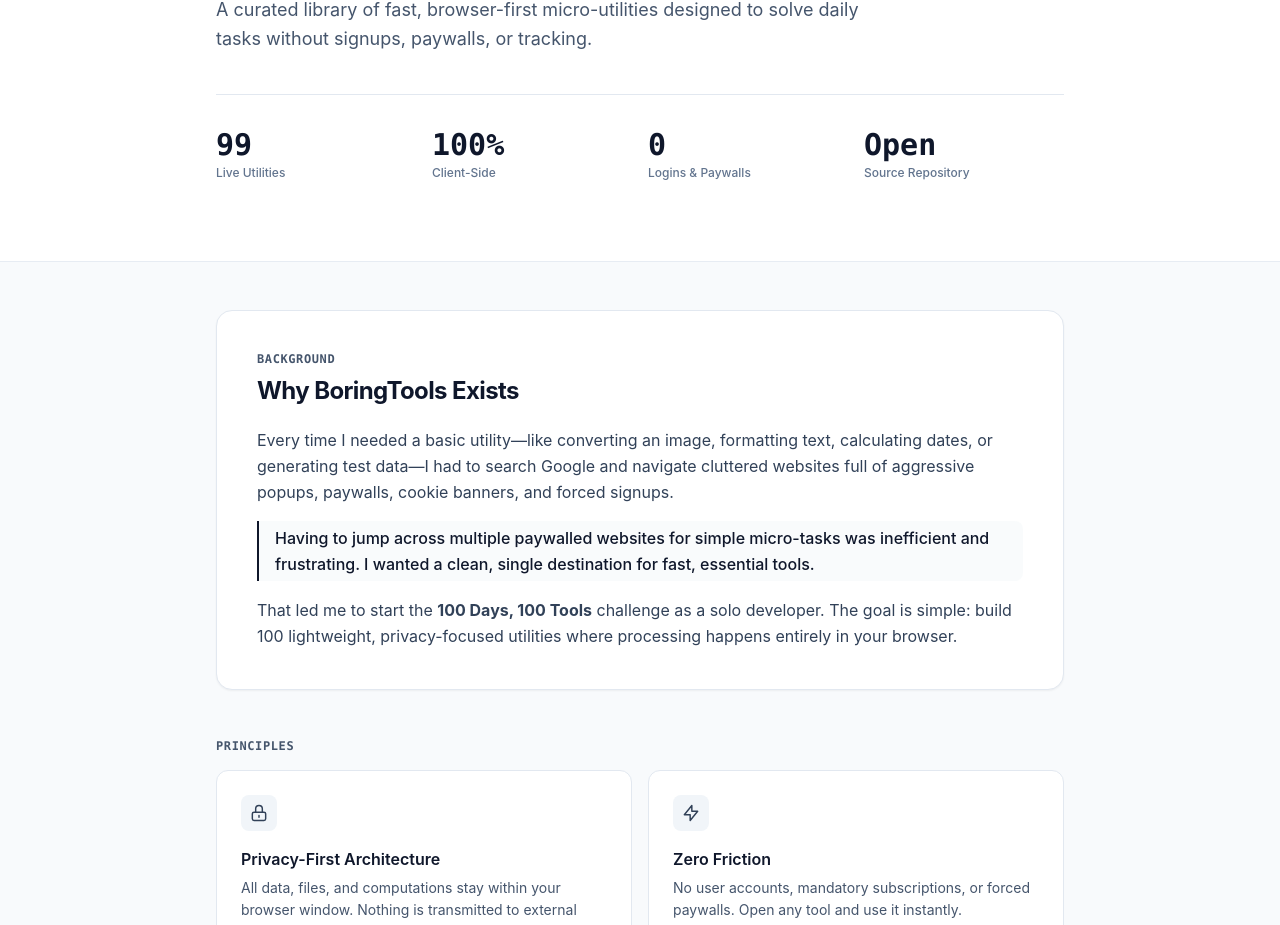
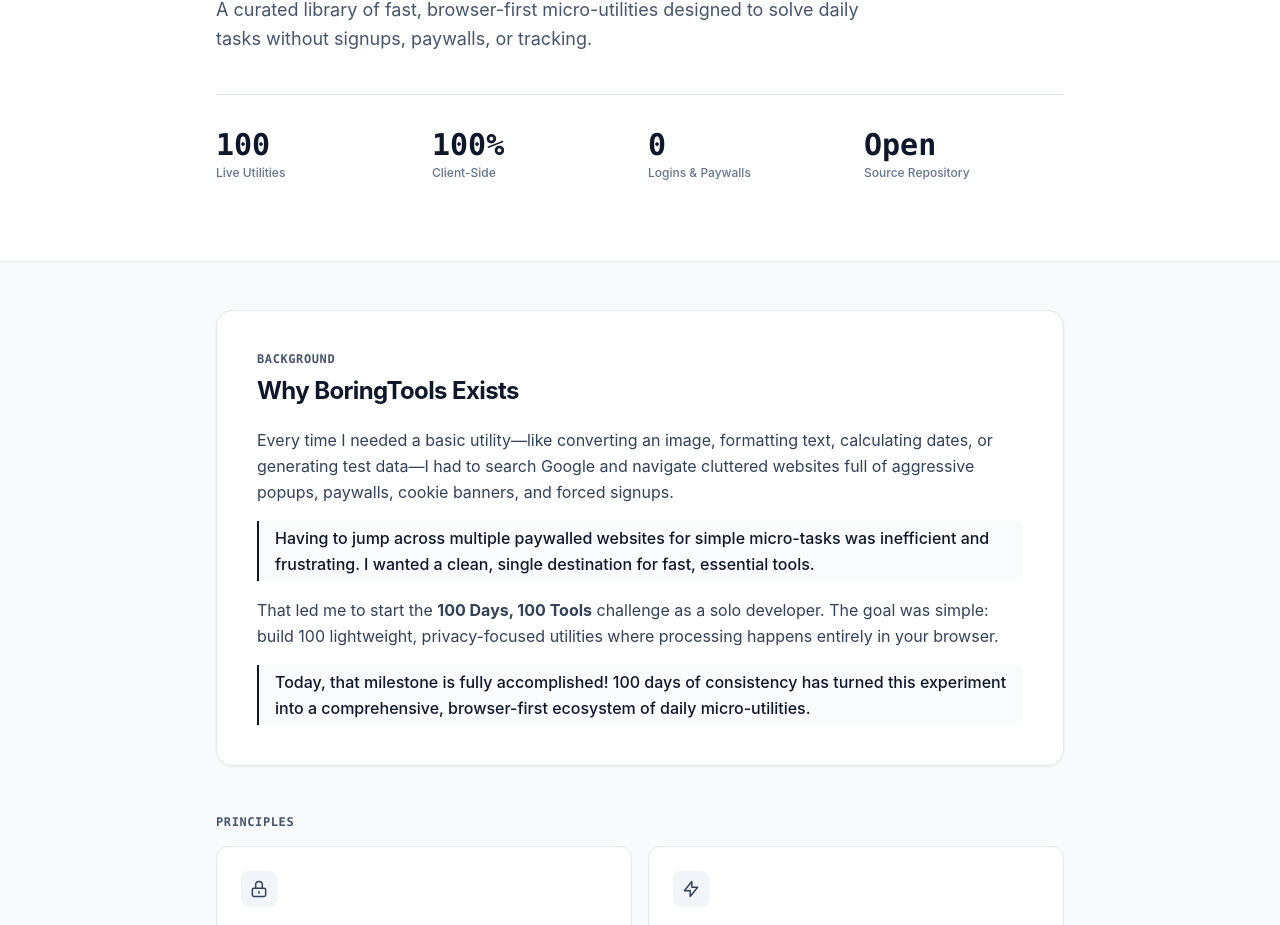
Before and after one commit to ius-sharma/boring-tools, a Next.js app: page /about in a window 1280 px wide. Shown: the part 277-1202 px from the top of the page. Built offline with nearby package versions, Linux system fonts and the light colour scheme.

Commit message:
Updated About Me

```diff
--- a/app/about/AboutClient.jsx
+++ b/app/about/AboutClient.jsx
@@ -43,7 +43,7 @@ export default function AboutClient() {
           {/* Minimal Metrics Grid */}
           <div className="mt-10 grid grid-cols-2 sm:grid-cols-4 gap-4 border-t border-slate-200 pt-8">
             <div>
-              <p className="text-2xl sm:text-3xl font-semibold font-mono text-slate-900">99</p>
+              <p className="text-2xl sm:text-3xl font-semibold font-mono text-slate-900">100</p>
               <p className="text-xs text-slate-500 font-medium mt-0.5">Live Utilities</p>
             </div>
             <div>
@@ -78,7 +78,10 @@ export default function AboutClient() {
               Having to jump across multiple paywalled websites for simple micro-tasks was inefficient and frustrating. I wanted a clean, single destination for fast, essential tools.
             </p>
             <p>
-              That led me to start the <strong>100 Days, 100 Tools</strong> challenge as a solo developer. The goal is simple: build 100 lightweight, privacy-focused utilities where processing happens entirely in your browser.
+              That led me to start the <strong>100 Days, 100 Tools</strong> challenge as a solo developer. The goal was simple: build 100 lightweight, privacy-focused utilities where processing happens entirely in your browser.
+            </p>
+            <p className="border-l-2 border-slate-900 pl-4 py-1 text-slate-900 font-medium bg-slate-50/80 rounded-r-lg">
+              Today, that milestone is fully accomplished! 100 days of consistency has turned this experiment into a comprehensive, browser-first ecosystem of daily micro-utilities.
             </p>
           </div>
         </section>
```
